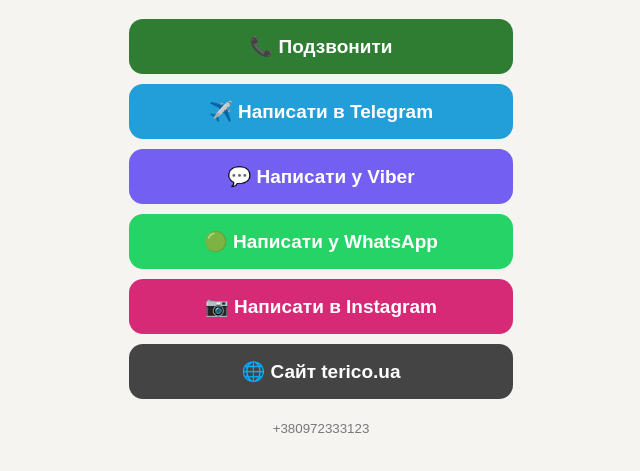
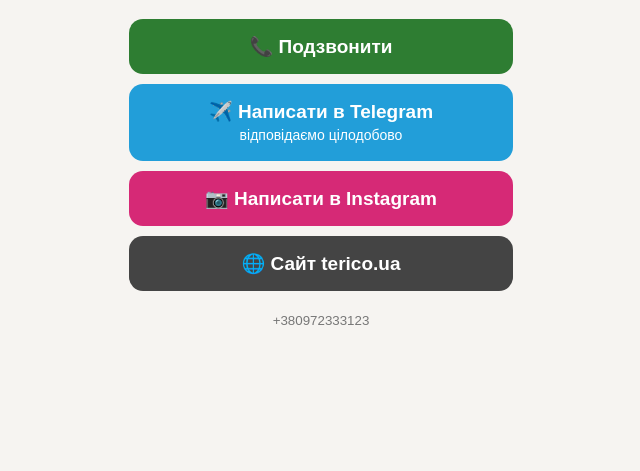
Before and after one commit to klumbacafe1-source/klumba-kids, a plain HTML site: page zv/index.html in a window 1280 px wide. Shown: the part 229-700 px from the top of the page, without its empty margins (319-959 px from the left). Drawn offline with Linux system fonts and the light colour scheme.

Commit message:
TERICO «Зв'язок»: Telegram-бот, Instagram, телефон; Viber і WhatsApp приховано
Co-Authored-By: Claude Fable 5.2 <noreply@anthropic.com>

```diff
--- a/zv/index.html
+++ b/zv/index.html
@@ -1,11 +1,11 @@
 <!doctype html><html lang="uk"><head><meta charset="utf-8"><meta name="viewport" content="width=device-width,initial-scale=1">
-<title>TERICO — зв'язок</title><style>*{box-sizing:border-box}body{font-family:Arial,sans-serif;margin:0;background:#f6f4f1;color:#222;text-align:center}main{max-width:420px;margin:0 auto;padding:28px 18px}img{width:96px;height:96px;border-radius:50%}h1{font-size:22px;margin:14px 0 4px}p{color:#555;margin:0 0 22px}a.b{display:block;padding:16px;margin:10px 0;border-radius:14px;color:#fff;text-decoration:none;font-size:19px;font-weight:bold}.call{background:#2e7d32}.tg{background:#229ED9}.vb{background:#7360F2}.ig{background:#d62976}.wa{background:#25D366}.site{background:#444}small{display:block;margin-top:22px;color:#777}</style></head><body><main>
+<title>TERICO — зв'язок</title><style>*{box-sizing:border-box}body{font-family:Arial,sans-serif;margin:0;background:#f6f4f1;color:#222;text-align:center}main{max-width:420px;margin:0 auto;padding:28px 18px}img{width:96px;height:96px;border-radius:50%}h1{font-size:22px;margin:14px 0 4px}p{color:#555;margin:0 0 22px}a.b{display:block;padding:16px;margin:10px 0;border-radius:14px;color:#fff;text-decoration:none;font-size:19px;font-weight:bold}.call{background:#2e7d32}.tg{background:#229ED9}.vb{background:#7360F2}.ig{background:#d62976}.wa{background:#25D366}a.b.off{display:none}/* Viber і WhatsApp вимкнені (директор 20.11): щоб повернути — прибрати клас off у кнопки */.site{background:#444}small{display:block;margin-top:22px;color:#777}</style></head><body><main>
 <img src="emblem.jpg" alt="TERICO"><h1>TERICO</h1><p>Меблі зі штучного ротангу. Власне виробництво в Одесі.<br>Оберіть, як вам зручніше:</p>
 <a class="b call" href="tel:+380972333123">📞 Подзвонити</a>
-<a class="b tg" href="https://t.me/+380972333123">✈️ Написати в Telegram</a>
-<a class="b vb" href="viber://chat?number=%2B380972333123">💬 Написати у Viber</a>
+<a class="b tg" href="https://t.me/terico_help_bot">✈️ Написати в Telegram<br><span style="font-size:14px;font-weight:normal">відповідаємо цілодобово</span></a>
+<a class="b vb off" href="viber://chat?number=%2B380972333123">💬 Написати у Viber</a>
 <!-- WhatsApp: показывать, только если на рабочем телефоне он есть -->
-<a class="b wa" href="https://wa.me/380972333123">🟢 Написати у WhatsApp</a>
+<a class="b wa off" href="https://wa.me/380972333123">🟢 Написати у WhatsApp</a>
 <a class="b ig" href="https://ig.me/m/terico.ua">📷 Написати в Instagram</a>
 <a class="b site" href="https://terico.ua">🌐 Сайт terico.ua</a>
 <small>+380972333123</small>
```
